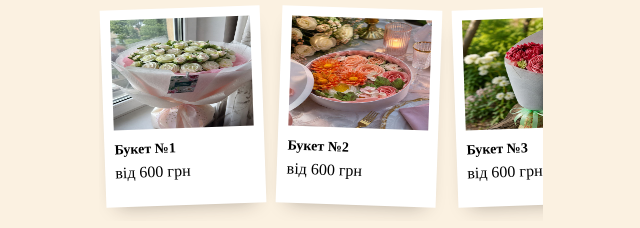
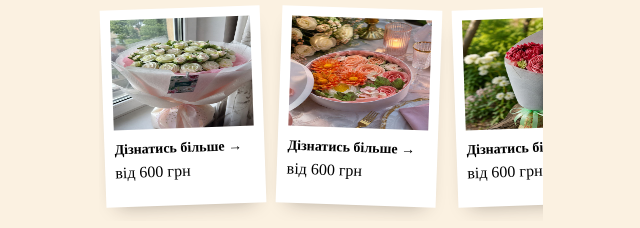
Before and after one commit to RVasyliuk-2003/Custom-Marshmallows, a React (Vite) app: page / in a window 1280 px wide. Shown: the part 1240-1468 px from the top of the page, without its empty margins (319-959 px from the left). Built offline with nearby package versions, Linux system fonts and the light colour scheme.

Commit message:
style: update CatalogScroll card text to 'Дізнатись більше'

```diff
--- a/src/components/Main/Hero/CatalogScroll/CatalogScroll.jsx
+++ b/src/components/Main/Hero/CatalogScroll/CatalogScroll.jsx
@@ -33,7 +33,7 @@ const CatalogScroll = () => {
                     alt={desEll.name}
                     className={style.img}
                   />
-                  <h4>{desEll.name}</h4>
+                  <h4>Дізнатись більше →</h4>
                   <p className={style.wigthTag}>від {priceInfo?.price} грн</p>
                 </Link>
               );
```
